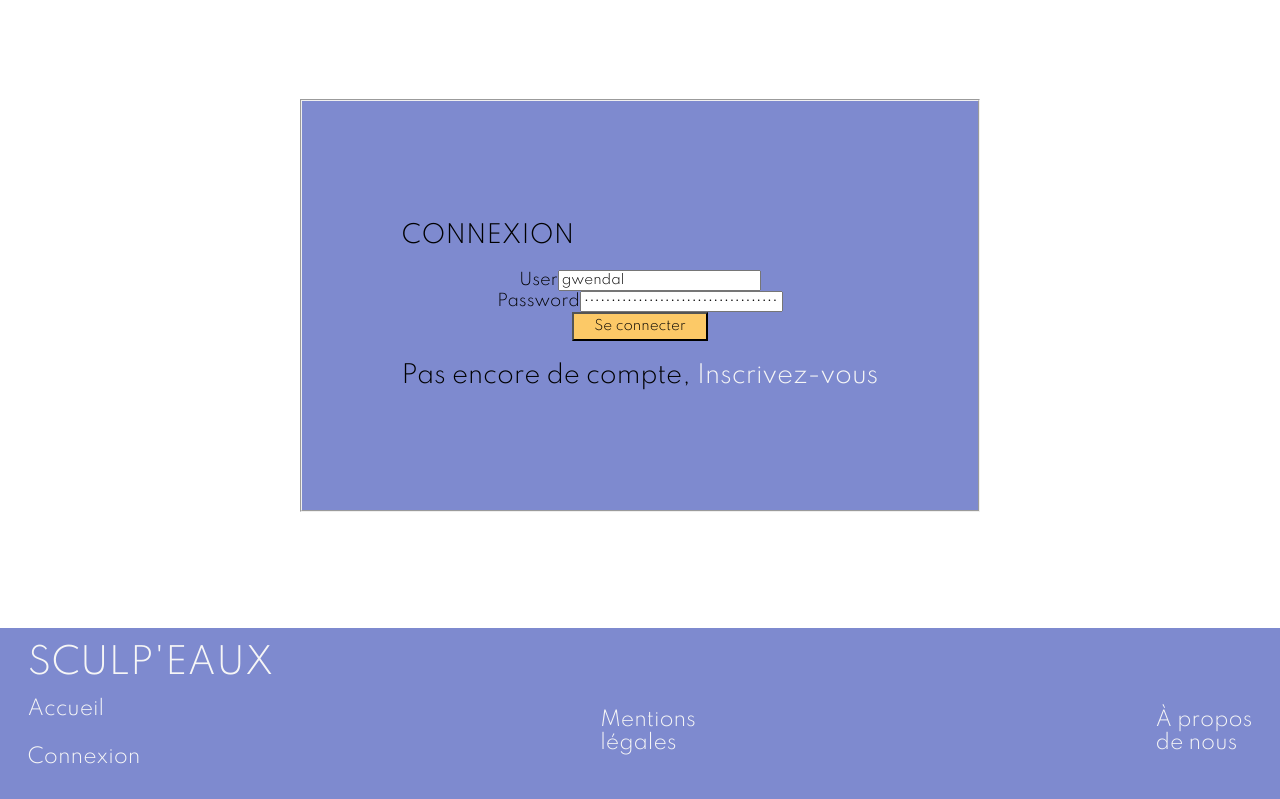
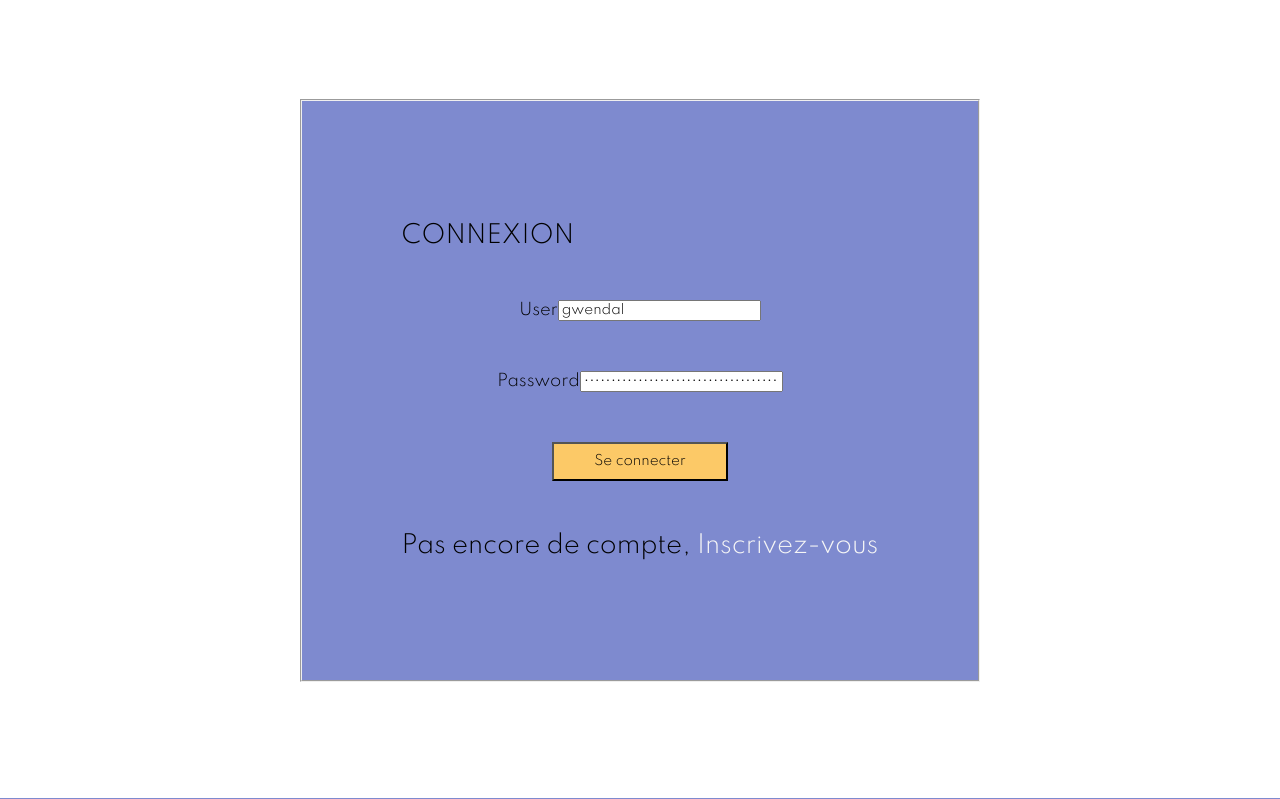
Before and after one commit to pey040/BlogArt-B07, a PHP site: page /connexion.php in a window 1280 px wide. Shown: the part 160-959 px from the top of the page. Before the commit the page ends 924 px from the top, so only its background shows below. Run offline with PHP 8.4, Linux system fonts and the light colour scheme; some web fonts are replaced.

Commit message:
connexion update 3

```diff
--- a/AllFront/Style/style_connexion.css
+++ b/AllFront/Style/style_connexion.css
@@ -31,4 +31,7 @@ fieldset{
     justify-content: center;
     align-items: center;
     display: flex;
+    margin: 50px;
+
+
 }
--- a/AllFront/connexion.php
+++ b/AllFront/connexion.php
@@ -56,7 +56,7 @@ if (isset($_COOKIE['user']) && isset($_COOKIE['pass'])) {
             </div>
             <div class="control-group">
                 <div class="controls">
-                    <input type="submit" value="Se connecter" style="cursor:pointer; padding:5px 20px; background-color:#FCC967;" name="Valider" />
+                    <input type="submit" value="Se connecter" style="cursor:pointer; padding:10px 40px; background-color:#FCC967;" name="Valider" />
                 </div>
             </div>
             <h2>Pas encore de compte, <a href="inscription.php">Inscrivez-vous</a></h2>
```
